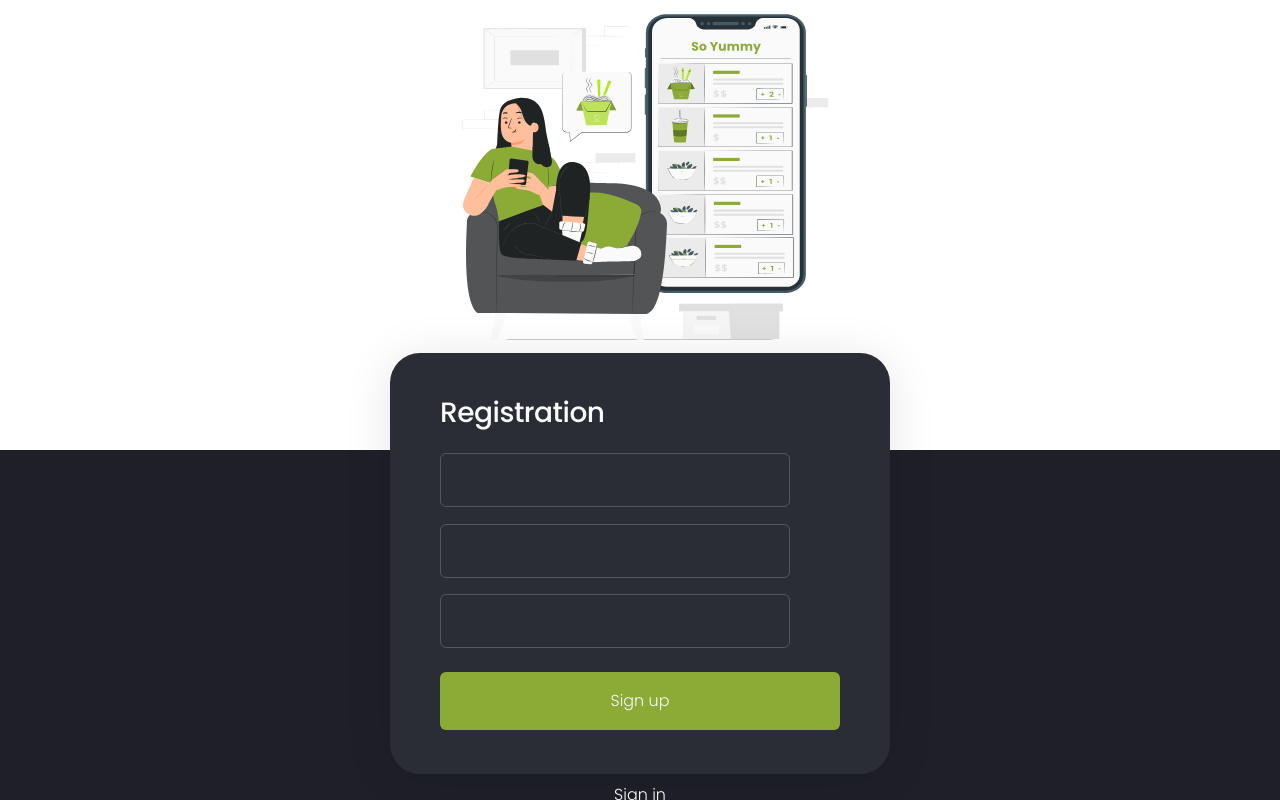
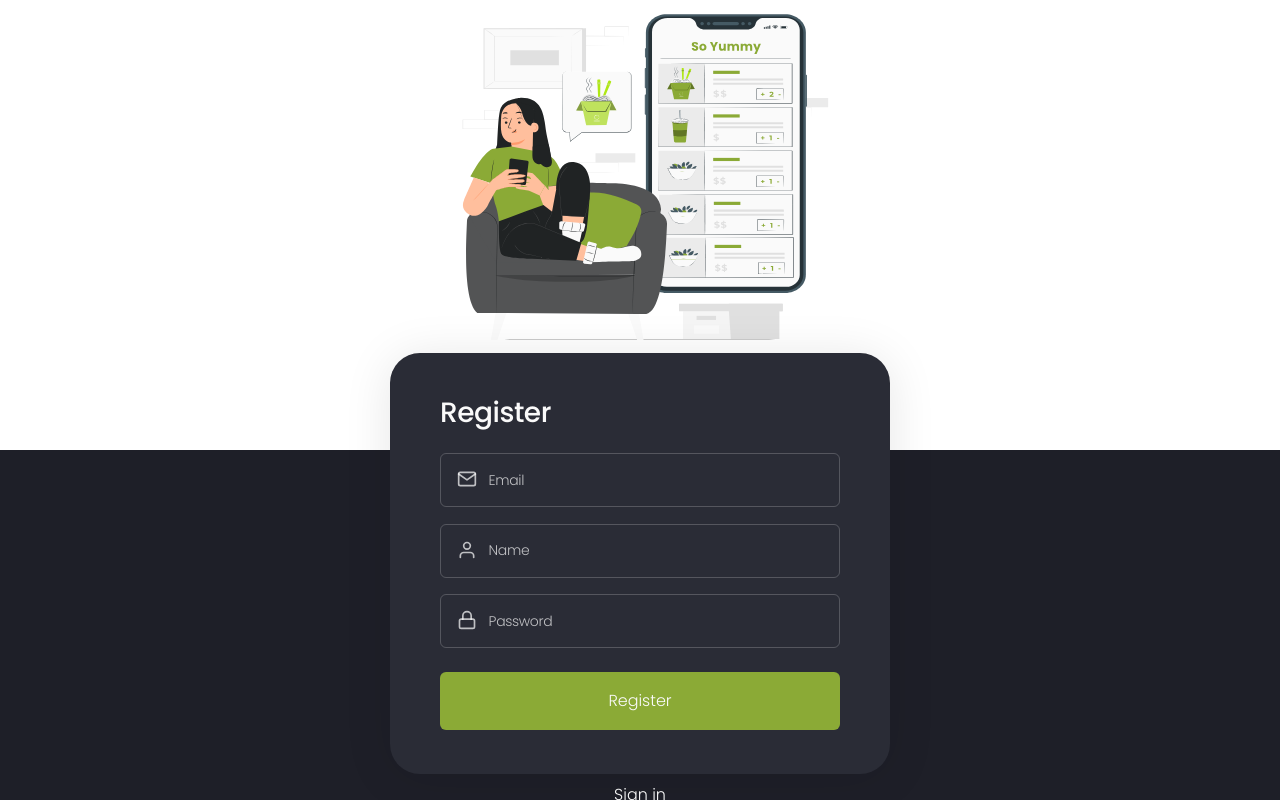
Before and after one commit to arc4dev/so-yummy, a React (Vite) app: page /register in a window 1280 px wide. Built offline with nearby package versions, Linux system fonts and the light colour scheme; no server answers.

Commit message:
feat: registration page done

```diff
--- a/src/components/Header.tsx
+++ b/src/components/Header.tsx
@@ -3,6 +3,7 @@ import Logo from './Logo';
 import AppNav from './AppNav';
 import ThemeSwitch from './ThemeSwitch';
 import useBreakpoints from '../hooks/useBreakpoints';
+import { useAuth } from '../contexts/authContexts';
 
 const StyledHeader = styled.header`
   position: sticky;
@@ -22,7 +23,7 @@ const StyledHeader = styled.header`
   }
 `;
 
-const UserImage = styled.div`
+const UserImage = styled.img`
   width: 34px;
   height: 34px;
   border-radius: 100%;
@@ -51,6 +52,7 @@ const UserInfo = styled.div`
 
 const Header = () => {
   const { isDesktop } = useBreakpoints();
+  const { user } = useAuth();
 
   return (
     <StyledHeader>
@@ -63,7 +65,7 @@ const Header = () => {
           <Container>
             <UserInfo>
               <UserImage />
-              <span>Olena</span>
+              <span>{user?.name}</span>
             </UserInfo>
 
             <ThemeSwitch />
@@ -74,7 +76,7 @@ const Header = () => {
           <Container>
             <UserInfo>
               <UserImage />
-              <span>Olena</span>
+              <span>{user?.name}</span>
             </UserInfo>
 
             <button>
--- a/src/components/LoginForm.tsx
+++ b/src/components/LoginForm.tsx
@@ -21,7 +21,7 @@ const LoginForm = () => {
     },
   });
 
-  const { dispatch, user: usercon } = useAuth();
+  const { dispatch } = useAuth();
 
   const { mutateAsync, isPending, reset } = useMutation({
     mutationFn: loginUser,
@@ -37,6 +37,7 @@ const LoginForm = () => {
       email: data.email,
       password: data.password,
     });
+    console.log(user);
 
     dispatch({
       type: 'LOGIN',
@@ -44,8 +45,6 @@ const LoginForm = () => {
         user,
       },
     });
-
-    console.log(usercon);
   };
 
   return (
@@ -71,8 +70,8 @@ const LoginForm = () => {
           sizee="stretch"
           {...register('password', {
             minLength: {
-              value: 6,
-              message: 'Password must be at least 6 characters',
+              value: 8,
+              message: 'Password must be at least 8 characters',
             },
             maxLength: {
               value: 32,
--- a/src/components/RegisterForm.tsx
+++ b/src/components/RegisterForm.tsx
@@ -1,6 +1,13 @@
 import styled from 'styled-components';
 import Input from './Input';
 import Button from './Button';
+import toast from 'react-hot-toast';
+import { useMutation } from '@tanstack/react-query';
+import { useAuth } from '../contexts/authContexts';
+import { useForm } from 'react-hook-form';
+import { registerUser } from '../utils/userApi';
+import { AxiosError } from 'axios';
+import { useNavigate } from 'react-router-dom';
 
 export const AuthForm = styled.form`
   width: 335px;
@@ -40,17 +47,105 @@ export const InputWrapper = styled.div`
 `;
 
 const RegisterForm = () => {
+  const {
+    register,
+    handleSubmit,
+    reset,
+    formState: { errors },
+  } = useForm({
+    mode: 'onChange',
+    defaultValues: {
+      email: '',
+      name: '',
+      password: '',
+    },
+  });
+
+  const navigate = useNavigate();
+  const { dispatch } = useAuth();
+
+  const { mutateAsync, isPending } = useMutation({
+    mutationFn: registerUser,
+    onSuccess: () => {
+      toast.success('Registration successful! Please very your email.');
+      reset();
+    },
+    onError: (error: AxiosError<ResponseError>) => {
+      toast.error(error?.response?.data.message || error.message);
+      reset();
+    },
+  });
+
+  const onSubmit = async (data: RegisterFormData) => {
+    await mutateAsync({
+      email: data.email,
+      password: data.password,
+      name: data.name,
+    });
+
+    dispatch({
+      type: 'REGISTER',
+    });
+
+    navigate('/login');
+  };
+
   return (
-    <AuthForm>
-      <AuthHeader>Registration</AuthHeader>
+    <AuthForm onSubmit={handleSubmit(onSubmit)} autoComplete="off" noValidate>
+      <AuthHeader>Register</AuthHeader>
 
       <InputWrapper>
-        <Input size="stretch" type="Name" />
-        <Input size="stretch" type="Email" />
-        <Input size="stretch" type="Password" />
+        <Input
+          variant="Email"
+          sizee="stretch"
+          {...register('email', {
+            pattern: {
+              value: /^[a-z0-9._%+-]+@[a-z0-9.-]+\.[a-z]{2,4}$/,
+              message: 'Email is invalid',
+            },
+          })}
+          error={errors?.email}
+          disabled={isPending}
+        />
+
+        <Input
+          variant="Name"
+          sizee="stretch"
+          {...register('name', {
+            minLength: {
+              value: 3,
+              message: 'Name must be at least 3 characters',
+            },
+            maxLength: {
+              value: 24,
+              message: 'Name must be at most 24 characters',
+            },
+          })}
+          error={errors?.name}
+          disabled={isPending}
+        />
+
+        <Input
+          variant="Password"
+          sizee="stretch"
+          {...register('password', {
+            minLength: {
+              value: 8,
+              message: 'Password must be at least 8 characters',
+            },
+            maxLength: {
+              value: 32,
+              message: 'Password must be at most 32 characters',
+            },
+          })}
+          error={errors?.password}
+          disabled={isPending}
+        />
       </InputWrapper>
 
-      <Button size="stretch">Sign up</Button>
+      <Button disabled={isPending} size="stretch">
+        Register
+      </Button>
     </AuthForm>
   );
 };
--- a/src/contexts/authContexts.tsx
+++ b/src/contexts/authContexts.tsx
@@ -8,7 +8,7 @@ interface AuthState {
 }
 
 type AuthAction =
-  | { type: 'REGISTER'; payload: { user: User } }
+  | { type: 'REGISTER' }
   | { type: 'LOGIN'; payload: { user: User } }
   | { type: 'LOGOUT' };
 
@@ -23,7 +23,6 @@ const authReducer = (state: AuthState, action: AuthAction): AuthState => {
     case 'REGISTER':
       return {
         ...state,
-        user: action.payload.user,
       };
     case 'LOGIN':
       return {
```
